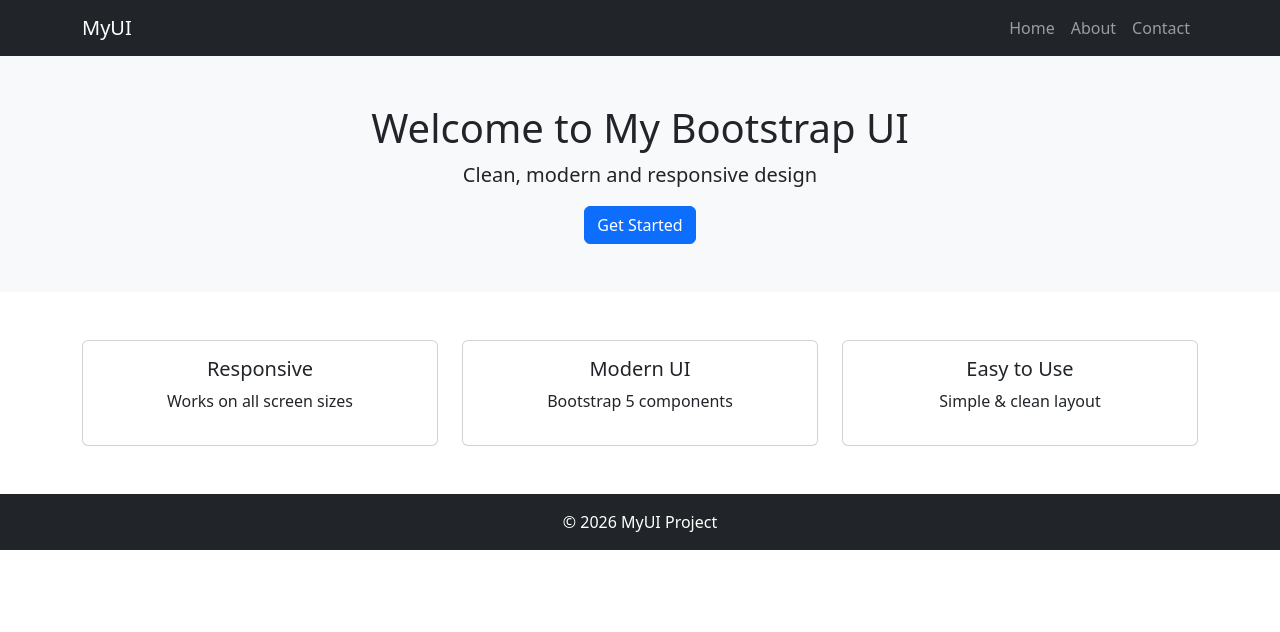
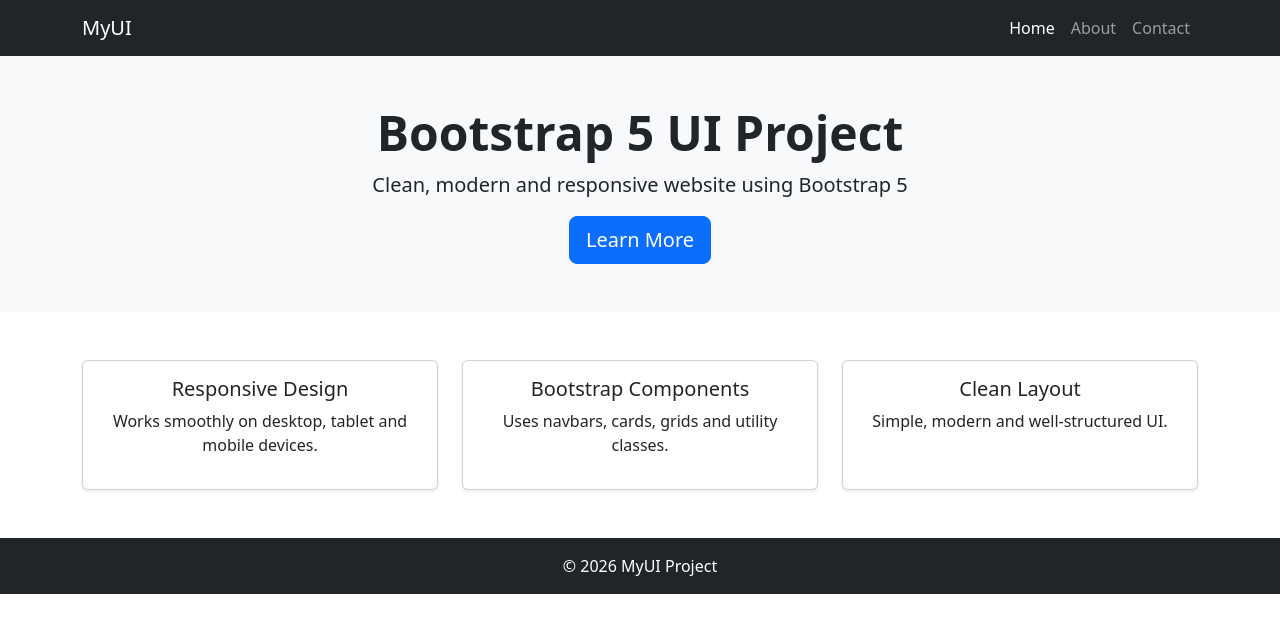
Before and after one commit to BhagyasriRajaRajeswariDeviSadanala/Bootstrap, a plain HTML site: page index.html in a window 1280 px wide. Drawn offline with nearby package versions, Linux system fonts and the light colour scheme.

Commit message:
index.html

```diff
--- a/index.html
+++ b/index.html
@@ -3,6 +3,7 @@
 <head>
   <meta charset="UTF-8">
   <title>Bootstrap UI Project</title>
+  <meta name="viewport" content="width=device-width, initial-scale=1">
   <link href="https://cdn.jsdelivr.net/npm/bootstrap@5.3.2/dist/css/bootstrap.min.css" rel="stylesheet">
 </head>
 <body>
@@ -16,7 +17,7 @@
     </button>
     <div class="collapse navbar-collapse" id="navMenu">
       <ul class="navbar-nav ms-auto">
-        <li class="nav-item"><a class="nav-link" href="index.html">Home</a></li>
+        <li class="nav-item"><a class="nav-link active" href="index.html">Home</a></li>
         <li class="nav-item"><a class="nav-link" href="about.html">About</a></li>
         <li class="nav-item"><a class="nav-link" href="contact.html">Contact</a></li>
       </ul>
@@ -25,38 +26,40 @@
 </nav>
 
 <!-- Hero Section -->
-<section class="bg-light text-center p-5">
-  <h1>Welcome to My Bootstrap UI</h1>
-  <p class="lead">Clean, modern and responsive design</p>
-  <button class="btn btn-primary">Get Started</button>
+<section class="bg-light text-center py-5">
+  <div class="container">
+    <h1 class="display-5 fw-bold">Bootstrap 5 UI Project</h1>
+    <p class="lead">Clean, modern and responsive website using Bootstrap 5</p>
+    <a href="about.html" class="btn btn-primary btn-lg">Learn More</a>
+  </div>
 </section>
 
 <!-- Features -->
 <section class="container my-5">
-  <div class="row text-center">
+  <div class="row text-center g-4">
     <div class="col-md-4">
-      <div class="card p-3">
-        <h5>Responsive</h5>
-        <p>Works on all screen sizes</p>
+      <div class="card h-100 shadow-sm p-3">
+        <h5>Responsive Design</h5>
+        <p>Works smoothly on desktop, tablet and mobile devices.</p>
       </div>
     </div>
     <div class="col-md-4">
-      <div class="card p-3">
-        <h5>Modern UI</h5>
-        <p>Bootstrap 5 components</p>
+      <div class="card h-100 shadow-sm p-3">
+        <h5>Bootstrap Components</h5>
+        <p>Uses navbars, cards, grids and utility classes.</p>
       </div>
     </div>
     <div class="col-md-4">
-      <div class="card p-3">
-        <h5>Easy to Use</h5>
-        <p>Simple & clean layout</p>
+      <div class="card h-100 shadow-sm p-3">
+        <h5>Clean Layout</h5>
+        <p>Simple, modern and well-structured UI.</p>
       </div>
     </div>
   </div>
 </section>
 
 <!-- Footer -->
-<footer class="bg-dark text-white text-center p-3">
+<footer class="bg-dark text-white text-center py-3">
   © 2026 MyUI Project
 </footer>
 
```
